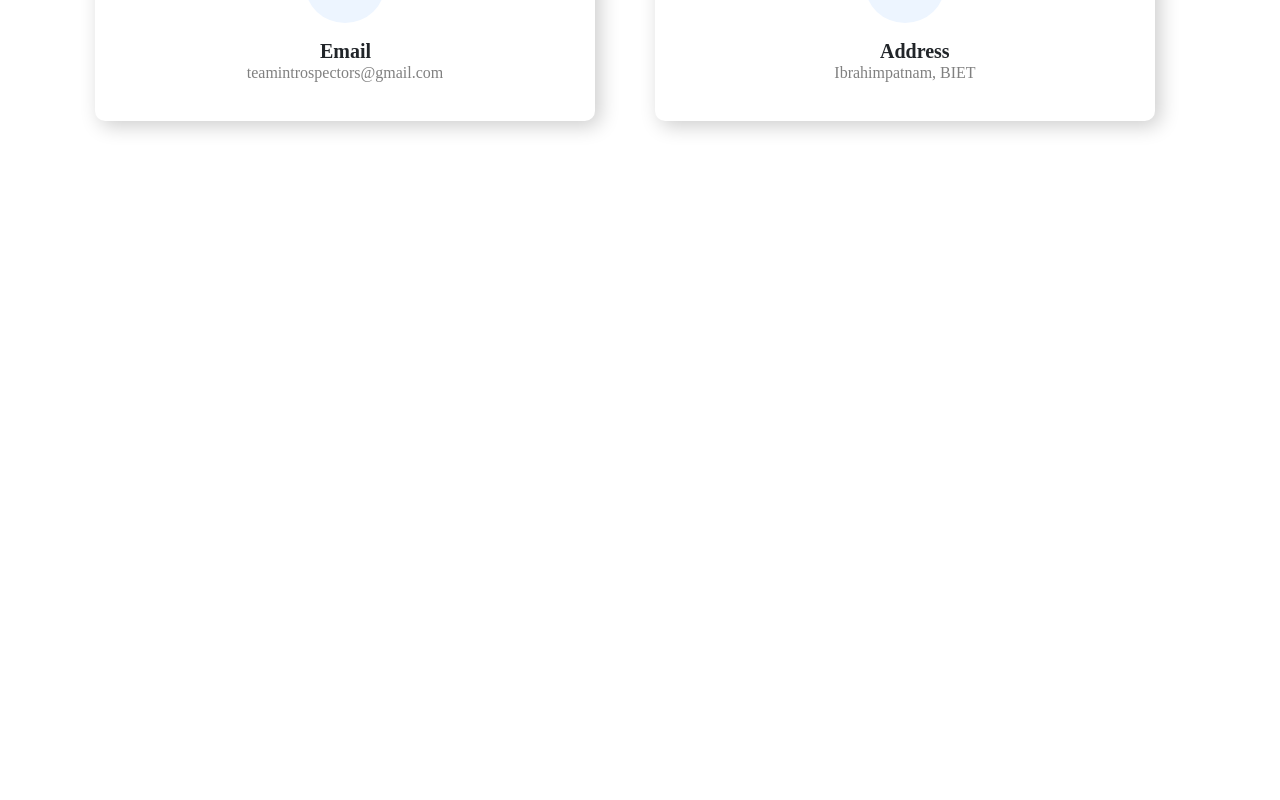
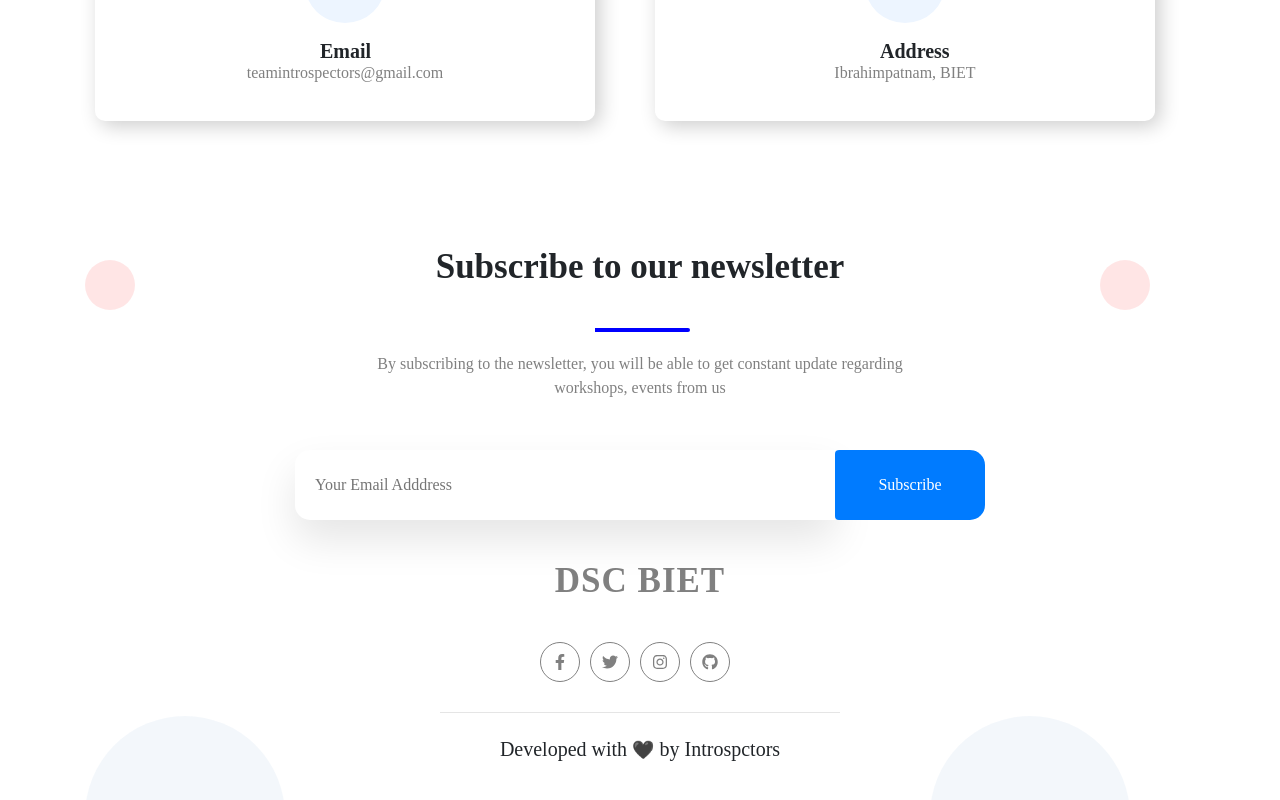
Before and after one commit to tech-introspectors/Google-DSC-BIET, a React (Create React App) app: page /contact in a window 1280 px wide. Shown: the part 1206-2006 px from the top of the page. Before the commit the page ends 1402 px from the top, so only its background shows below. Built offline with nearby package versions, Linux system fonts and the light colour scheme; a web font is replaced by a local one.

Commit message:
Added animations

```diff
--- a/src/components/HeroSection.css
+++ b/src/components/HeroSection.css
@@ -1,6 +1,7 @@
 .home__hero-section {
   color: #fff;
   padding: 120px 0;
+
 }
 
 .home__hero-row {
--- a/src/pages/Contact/Contact.css
+++ b/src/pages/Contact/Contact.css
@@ -5,37 +5,10 @@
     margin-bottom: 30px;
 }
 
-.border_animation{
-    width: 100px;
-    height:4px;
-    border-radius: 15px;
-    background: blue;
-    position: relative;
-    margin-left: auto;
-    margin-right: auto;
-    margin-bottom: 20px;
-}
-.border_animation::after{
-    content: "";
-    position: absolute;
-    height: 4px;
-    width: 5px;
-    background: white;
-    animation: move 2.5s linear infinite;
-}
-
-@keyframes move{
-    from{
-        left: 0px;
-    }
-    to{
-        left: 95px;
-    }
-}
-
 .contact_container p{
     color: gray;
     margin-bottom: 200px;
+    position: relative;
 }
 
 .contact_container img{
@@ -116,3 +89,114 @@
     color: #fff;
     background-color: blue;
 }
+
+
+
+/* ANIMATION -------> */
+.border_animation{
+    width: 100px;
+    height:4px;
+    border-radius: 15px;
+    background: blue;
+    position: relative;
+    margin-left: auto;
+    margin-right: auto;
+    margin-bottom: 20px;
+}
+.border_animation::after{
+    content: "";
+    position: absolute;
+    height: 4px;
+    width: 5px;
+    background: white;
+    animation: move 2.5s linear infinite;
+}
+
+@keyframes move{
+    from{
+        left: 0px;
+    }
+    to{
+        left: 95px;
+    }
+}
+
+.contact_container::before{
+    content: "";
+    width: 0;
+    height: 0;
+    left: 50px;
+    border-top: 90px solid transparent;
+    border-right: 150px solid rgba(0, 255, 179,0.19);
+    border-bottom: 90px solid transparent;
+    position: absolute;
+    animation: rotate 20s linear infinite alternate;
+}
+@keyframes rotate{
+   from{
+       transform: rotate(0deg);
+   }to{
+       transform: rotate(360deg);
+   }
+}
+
+
+.contact_container::after{
+    content: "";
+    height: 30px;
+    width: 30px;
+    border: 2px solid gray;
+    opacity: 0.5;
+    border-radius: 50%;
+    top: 5%;
+    left: 50%;
+    transform: translateX(-50%);
+    position: absolute;
+    animation: rotate_circle 12s linear infinite alternate;
+}
+
+@keyframes rotate_circle{
+    0%{
+        transform: translateX(50px);
+    }
+    25%{
+        transform: translateY(-50px);
+    }
+    50%{
+        transform: translateX(-60px);
+    }
+    75%{
+        transform: translateY(60px);
+    }
+    100%{
+        transform: translateX(60px);
+    }
+}
+
+#egg{
+    position: relative;
+    overflow: hidden;
+}
+#egg::after {
+    content: "";
+    display: block;
+    position: absolute;
+    top: 0;
+    right: -40px;
+    left: auto;
+    width: 180px;
+    height: 180px;
+    background-color: rgb(214, 0, 161);
+    opacity: 0.2;
+    border-radius: 80% 60% 50% 90% /50% 60% 60% 90%;
+    animation: move_top 4s linear infinite alternate;
+  }
+
+@keyframes move_top{
+    from{
+        top: 0;
+    }
+    to{
+        top: 50px;
+    }
+}
--- a/src/pages/Contact/Contact.jsx
+++ b/src/pages/Contact/Contact.jsx
@@ -13,8 +13,8 @@ import Button from "../Home/components/Button";
 export default function Contact() {
   return (
     <>
-    <div className = "contact_container">
-      <div className="container">
+    <div id = "egg" >
+      <div className="container contact_container" id = "star-five ">
         <h2 className = "text-center custom_heading">Lets Talk !</h2>
         <div className = "border_animation"></div>
         <p className = "text-center">Would like to sponsor an event. Get in touch with us!</p>
@@ -62,6 +62,7 @@ export default function Contact() {
 
       </div>
 
+      <Footer />
     </div>
     </>
   );
--- a/src/pages/Home/Home.css
+++ b/src/pages/Home/Home.css
@@ -1,3 +1,52 @@
+/* ANIMATION */
+._shapeAnimation{
+  position: relative;
+}
+
+
+._shapeAnimation::before{
+  content: "";
+  height: 120px;
+  width: 120px;
+  background-color: rgba(255, 0, 0,0.15);
+  position: absolute;
+  z-index: -1;
+  border-radius: 50%;
+  top: 20px;
+  left: 0;
+  animation: _RotateCircle 4s linear infinite alternate;
+}
+
+@keyframes _RotateCircle{
+  from{
+    transform: rotateY(50deg) translate(150px, 0px);
+
+  }
+  to{
+    transform: rotateY(360deg) translate(150px, 150px);
+  }
+}
+
+
+
+._shapeAnimation::after{
+  content: "";
+  height: 100vh;
+  width: 100vh;
+  background-color: rgba(0, 195, 255,0.15);
+  position: absolute;
+  top: 0;
+  right: -40%;
+  z-index: -1;
+  border-radius: 50%;
+
+}
+/* ANIMATION END */
+
+.main{
+  overflow: hidden;
+}
+
 .recent_project h1 {
   padding-top: 50px;
 }
@@ -108,6 +157,69 @@
   }
 }
 
+.footer::after{
+  content: "";
+  position: absolute;
+  height: 200px;
+  width: 200px;
+  background-color: #D6E4F0;
+  border-radius: 50%;
+  opacity: 0.3;
+  z-index: -1;
+  animation: _moveBigCircle 3s infinite alternate;
+}
+
+@keyframes _moveBigCircle{
+  from{
+    bottom: 0px;
+  }
+  to{
+    bottom: 250px;
+  }
+}
+
+
+.footer_bg{
+  position: relative;
+}
+.footer_bg::before{
+   content: "";
+   position: absolute;
+   height: 50px;
+   width: 50px;
+   background-color: red;
+   right: 130px;
+   left: auto;
+   margin-top: 50px;
+   border-radius: 50%;
+   opacity: 0.1;
+   animation: _moveRightCircle 3s linear infinite alternate;
+
+}
+
+@keyframes _moveRightCircle{
+  from{
+    top: 0;
+  }
+  to{
+    top: 40px;
+  }
+}
+
+.footer_bg::after{
+  content: "";
+  position: absolute;
+  height: 200px;
+  width: 200px;
+  right: 150px;
+  left: auto;
+  background-color: #D6E4F0;
+  border-radius: 50%;
+  opacity: 0.3;
+  z-index: -1;
+  animation: _moveBigCircle 3s infinite alternate;
+}
+
 .footer{
   padding-top: 50px;
   height: 90vh;
@@ -199,4 +311,13 @@
     outline: none !important;
     border: none;
   }
+  .footer::after{
+    display: none;
+  }
+  .footer_bg::before{
+    right: 40px;
+  }
+  .footer_bg::after{
+    display: none;
+  }
 }
--- a/src/pages/Home/Home.jsx
+++ b/src/pages/Home/Home.jsx
@@ -23,9 +23,9 @@ import "../Home/Home.css";
 export default function Home() {
   return (
     <>
-      <div>
-        <div className="container">
-          <HeroSection {...homeObjOne} />
+      <div className = "main">
+        <div className="container _shapeAnimation" >
+          <HeroSection {...homeObjOne}  />
           <HeroSection {...homeObjTwo} />
           <HeroSection {...homeObjThree} />
           <HeroSection {...homeObjFour} />
```
Also changed, not shown: src/components/HeroSection.js (+6 -2 lines).
